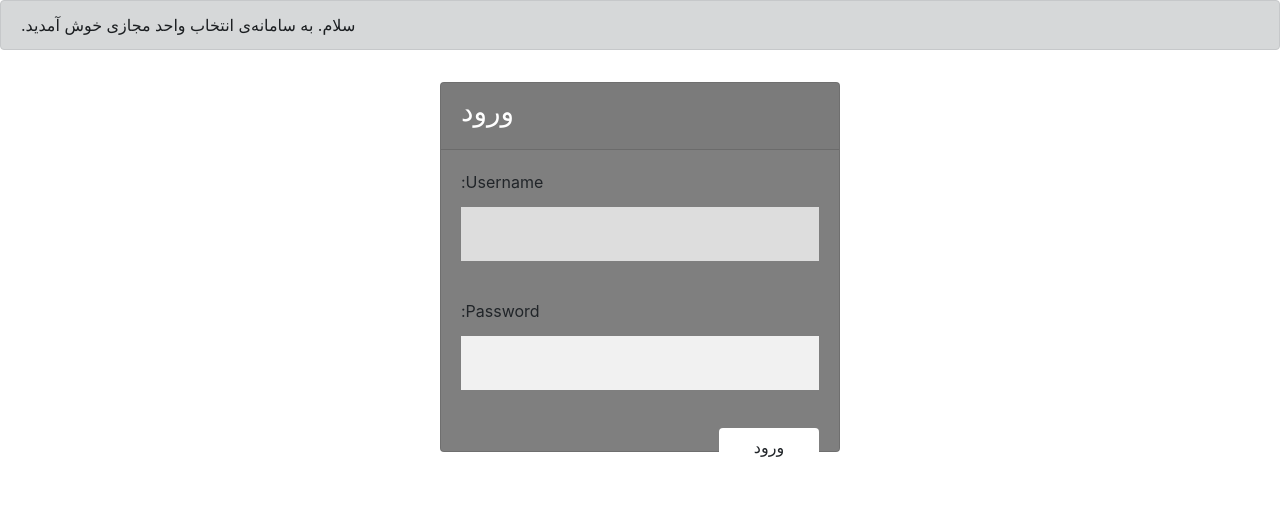
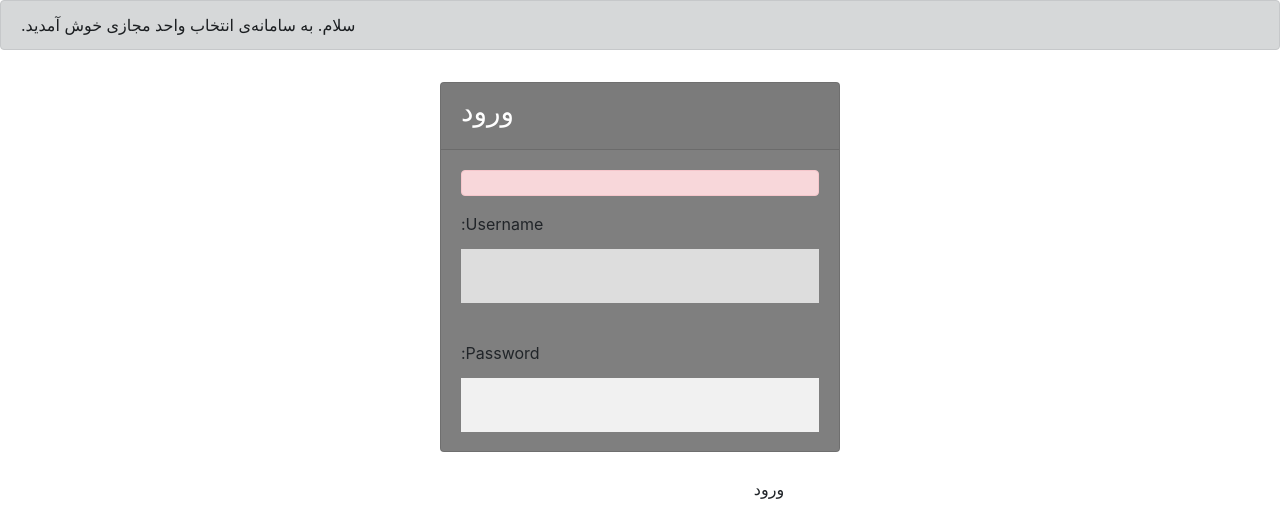
Before and after one commit to daniyalmarofi/webelopers, a Django app: template webel/templates/b_login.html in a window 1280 px wide. Shown: the part 56-563 px from the top of the page. Run offline with Django 3.2, Linux system fonts and the light colour scheme; the template is opened without the code that fills it: values that come from a table or form of the project are taken from there, others are empty; some libraries are stand-ins or nearby versions.

Commit message:
login...

```diff
--- a/webel/templates/b_login.html
+++ b/webel/templates/b_login.html
@@ -11,14 +11,19 @@
                 </div>
 
                 <div class="card-body">
+
+                         {% if message != 'nothing' %}
+                <div class="alert alert-danger" role="alert">
+
+                            {{ message }}
+                </div>
+                        {% endif %}
+
+
+
                     <form method="post" action="/login" id="login_form">
 
                         {% csrf_token %}
-     {% if message != 'nothing' %}
-
-                            {{ message }}
-
-                        {% endif %}
 
                                           {{ form.as_p }}
 
```
